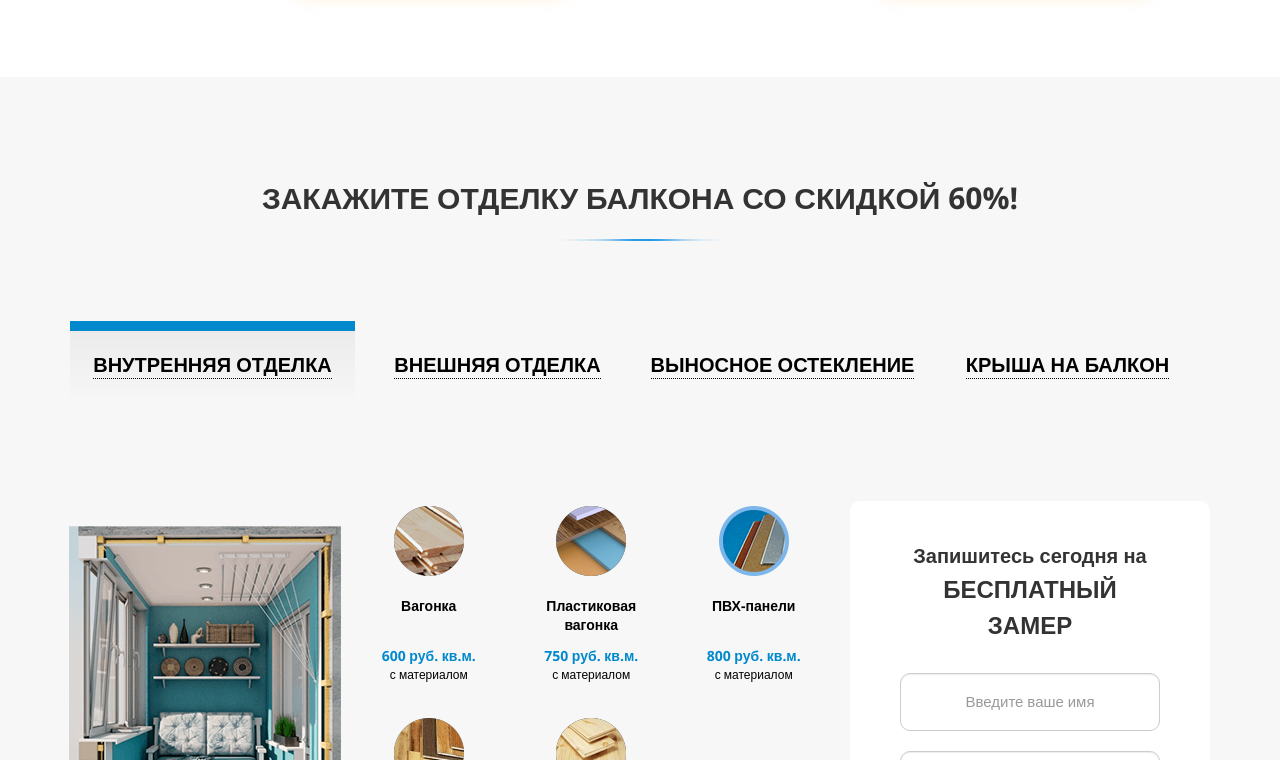
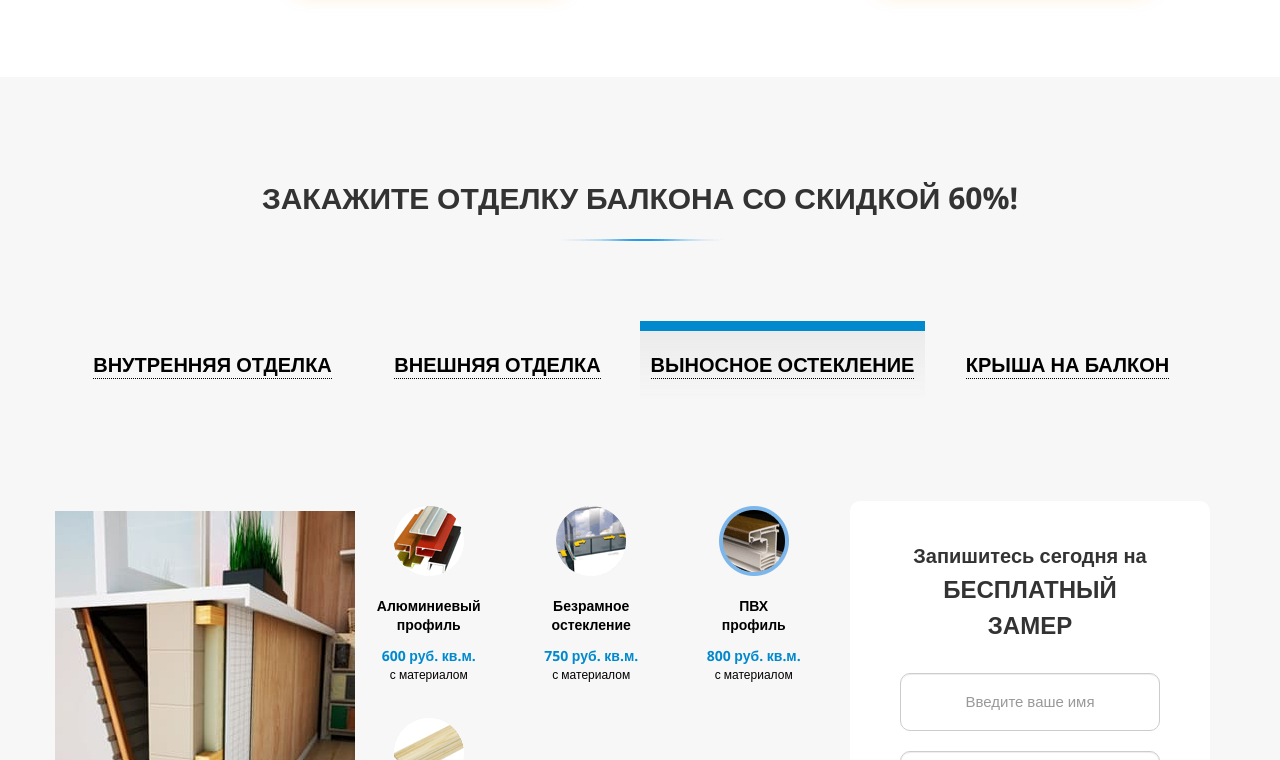
Before and after one commit to Xoxyxy/Irvas, a website with bundled scripts: page src/index.html in a window 1280 px wide. Both pictures are taken after a click on the element 640 px from the left and 2299 px from the top of the page. Shown: the part 1939-2699 px from the top of the page. Built offline with nearby package versions, Linux system fonts and the light colour scheme.

Commit message:
Tabs implementation

```diff
--- a/src/assets/css/style.css
+++ b/src/assets/css/style.css
@@ -368,26 +368,25 @@ textarea:focus {
 
 .glazing_block {
   display: inline-block;
+  cursor: pointer;
 }
 
 .glazing_block img {
   display: block;
   margin: 0 auto;
   margin-bottom: 2rem;
+  pointer-events: none;
 }
 
 .glazing_block a {
   font-size: 1.8rem;
   font-weight: 600;
   text-decoration: underline;
+  pointer-events: none;
   /*&:focus {
 				text-decoration: none;
 				color: #454545;
 			}*/
-}
-
-.glazing_block a:hover {
-  cursor: pointer;
 }
 
 .glazing_cold {
@@ -1101,6 +1100,10 @@ textarea:focus {
   display: block;
 }
 
+.hide {
+  display: none;
+}
+
 /*Media*/
 @media (max-width: 1400px) {
   .main {
--- a/src/js/main.js
+++ b/src/js/main.js
@@ -1,6 +1,9 @@
 import './slider'
 import { modals } from './modules/modals'
+import { tabs } from './modules/tabs'
 
 document.addEventListener('DOMContentLoaded', () => {
   modals()
+  tabs('.glazing_slider', '.glazing_block', '.glazing_content', 'active')
+  tabs('.decoration_slider', '.no_click', '.decoration_content>div>div', 'after_click')
 })
--- /dev/null
+++ b/src/js/modules/tabs.js
@@ -0,0 +1,39 @@
+function tabs(headerSelector, tabsSelector, contentSelector, activeClass) {
+  const tabsHeader = document.querySelector(headerSelector),
+    tab = document.querySelectorAll(tabsSelector),
+    content = document.querySelectorAll(contentSelector)
+
+  function hideContent() {
+    tab.forEach(tab => {
+      tab.classList.remove(activeClass)
+    })
+
+    content.forEach(content => {
+      content.classList.add('hide')
+      content.classList.remove('show')
+    })
+  }
+
+  function showContent(i = 0) {
+    content[i].classList.remove('hide')
+    content[i].classList.add('show')
+    tab[i].classList.add(activeClass)
+  }
+
+  tabsHeader.addEventListener('click', event => {
+    const target = event.target
+    if (target && (target.classList.contains(tabsSelector.replace(/\./g, '')) || target.parentNode.classList.contains(tabsSelector.replace(/\./g, '')))) {
+      tab.forEach((tab, i) => {
+        if (target == tab || target.parentNode == tab) {
+          hideContent()
+          showContent(i)
+        }
+      })
+    }
+  })
+
+  hideContent()
+  showContent()
+}
+
+export { tabs }
```
